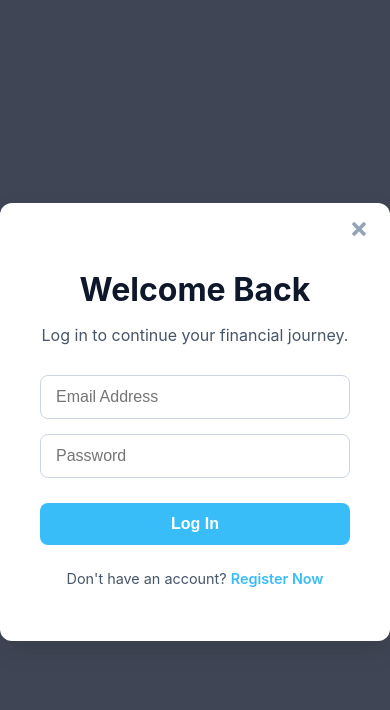
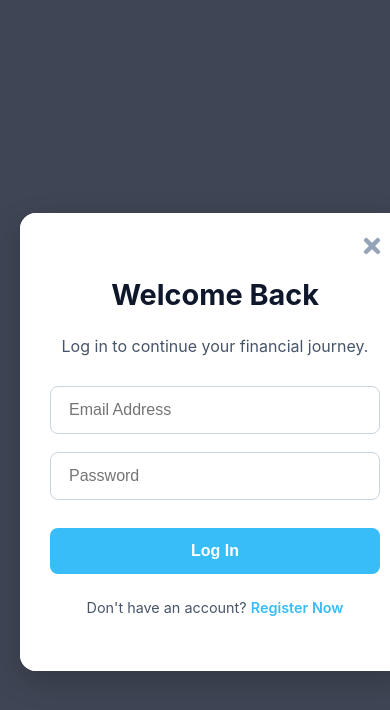
Before and after one commit to ACEathon-2025/Team-10, a React (Create React App) app: page / in a window 390 px wide. Both pictures are taken after a click on the button "Start Your Journey". Shown: the top 710 px of the page. Built offline with nearby package versions, Linux system fonts and the light colour scheme.

Commit message:
SignUp/Register

```diff
--- a/src/components/AuthPage.css
+++ b/src/components/AuthPage.css
@@ -1,49 +1,88 @@
+/* AuthPage.css */
+
 .auth-page-overlay {
   position: fixed;
   top: 0;
   left: 0;
   width: 100%;
   height: 100%;
-  background-color: rgba(15, 23, 42, 0.8); /* Dark blue with transparency */
+  background-color: rgba(15, 23, 42, 0.8);
   display: flex;
   justify-content: center;
   align-items: center;
   z-index: 1000;
   backdrop-filter: blur(5px);
+  padding: 20px;
 }
 
 .auth-container {
+  display: flex; /* This is key for the two-column layout */
   position: relative;
   background-color: #ffffff;
-  padding: 40px;
-  border-radius: 12px;
-  box-shadow: 0 10px 25px rgba(0, 0, 0, 0.1);
+  border-radius: 16px; /* Slightly more rounded corners */
+  box-shadow: 0 10px 30px rgba(0, 0, 0, 0.2);
   width: 100%;
-  max-width: 420px;
-  text-align: center;
-  animation: fadeIn 0.3s ease-in-out;
+  max-width: 960px; /* Wider container for two columns */
+  min-height: 600px;
+  overflow: hidden; /* Ensures children respect the border-radius */
+  animation: fadeIn 0.5s ease-in-out;
 }
 
 @keyframes fadeIn {
-  from {
-    opacity: 0;
-    transform: scale(0.95);
-  }
-  to {
-    opacity: 1;
-    transform: scale(1);
-  }
+  from { opacity: 0; transform: scale(0.95); }
+  to { opacity: 1; transform: scale(1); }
+}
+
+/* --- Left Promo Panel --- */
+.auth-promo-panel {
+  flex: 1; /* Takes up half the space */
+  background-color: #f0f9ff; /* A light, inviting blue */
+  padding: 50px;
+  display: flex;
+  flex-direction: column;
+  justify-content: center;
+  align-items: center;
+  text-align: center;
+}
+
+.promo-image {
+  max-width: 300px;
+  margin-bottom: 30px;
+}
+
+.promo-title {
+  font-size: 1.8rem;
+  font-weight: 700;
+  color: #0f172a;
+  line-height: 1.3;
+}
+
+.promo-subtitle {
+  font-size: 1rem;
+  color: #475569;
+  margin-top: 15px;
+}
+
+/* --- Right Form Panel --- */
+.auth-form-panel {
+  flex: 1; /* Takes up the other half */
+  padding: 50px;
+  display: flex;
+  flex-direction: column;
+  justify-content: center;
+  background-color: #ffffff;
 }
 
 .close-button {
   position: absolute;
-  top: 15px;
-  right: 15px;
+  top: 20px;
+  right: 20px;
   background: none;
   border: none;
-  font-size: 20px;
+  font-size: 24px;
   color: #94a3b8;
   cursor: pointer;
+  z-index: 10;
   transition: color 0.3s ease;
 }
 
@@ -56,22 +95,24 @@
   font-weight: 700;
   color: #0f172a;
   margin-bottom: 8px;
+  text-align: left; /* Align text to the left */
 }
 
 .auth-subtitle {
   font-size: 1rem;
   color: #475569;
   margin-bottom: 30px;
+  text-align: left;
 }
 
 .auth-form {
   display: flex;
   flex-direction: column;
-  gap: 15px;
+  gap: 18px; /* Increased gap */
 }
 
 .auth-form input {
-  padding: 12px 15px;
+  padding: 14px 18px; /* More padding */
   border: 1px solid #cbd5e1;
   border-radius: 8px;
   font-size: 1rem;
@@ -87,24 +128,26 @@
 .auth-button {
   background-color: #38bdf8;
   color: #ffffff;
-  padding: 12px;
+  padding: 14px;
   border: none;
   border-radius: 8px;
   font-size: 1rem;
   font-weight: bold;
   cursor: pointer;
-  transition: background-color 0.3s ease;
+  transition: background-color 0.3s ease, transform 0.2s ease;
   margin-top: 10px;
 }
 
 .auth-button:hover {
   background-color: #0ea5e9;
+  transform: translateY(-2px);
 }
 
 .auth-switch {
   margin-top: 25px;
   font-size: 0.9rem;
   color: #475569;
+  text-align: left;
 }
 
 .auth-switch span {
@@ -112,3 +155,35 @@
   font-weight: 600;
   cursor: pointer;
 }
+
+
+/* --- Mobile Responsiveness --- */
+@media screen and (max-width: 860px) {
+  /* On smaller screens, hide the promo image panel */
+  .auth-promo-panel {
+    display: none;
+  }
+
+  .auth-container {
+    flex-direction: column;
+    max-width: 450px; /* Revert to a modal-like width */
+    min-height: auto;
+  }
+
+  .auth-form-panel {
+    padding: 40px 30px;
+  }
+
+  .auth-title {
+    font-size: 1.8rem;
+    text-align: center; /* Center text on mobile */
+  }
+
+  .auth-subtitle {
+    text-align: center;
+  }
+
+  .auth-switch {
+    text-align: center;
+  }
+}
--- /dev/null
+++ b/src/components/AuthPage.js
@@ -0,0 +1,48 @@
+import React, { useState } from 'react';
+import { FaTimes } from 'react-icons/fa';
+import './AuthPage.css'; // We will update this CSS file next
+import Login from './Login'; // Import the new Login component
+import Register from './Register'; // Import the new Register component
+
+const AuthPage = ({ toggleAuthPage }) => {
+  const [isLoginView, setIsLoginView] = useState(true);
+
+  // This function will be passed to both Login and Register components
+  // to allow them to switch the view.
+  const toggleView = () => {
+    setIsLoginView(!isLoginView);
+  };
+
+  return (
+    <div className="auth-page-overlay">
+      <div className="auth-container">
+        <button className="close-button" onClick={toggleAuthPage}>
+          <FaTimes />
+        </button>
+
+        {/* Left Side: The attractive image and promo text */}
+        <div className="auth-promo-panel">
+          <img
+            src="/assets/finance_illustration.svg"
+            alt="Financial Planning"
+            className="promo-image"
+          />
+          <h2 className="promo-title">Your Journey to Financial Freedom Starts Here.</h2>
+          <p className="promo-subtitle">Manage debt, invest wisely, and build a secure future with RupeeRoute.</p>
+        </div>
+
+        {/* Right Side: The form area */}
+        <div className="auth-form-panel">
+          {isLoginView ? (
+            <Login toggleView={toggleView} />
+          ) : (
+            <Register toggleView={toggleView} />
+          )}
+        </div>
+
+      </div>
+    </div>
+  );
+};
+
+export default AuthPage;
--- a/src/components/AuthPage.jsx
+++ /dev/null
@@ -1,58 +0,0 @@
-import React, { useState } from 'react';
-import { FaTimes } from 'react-icons/fa';
-import './AuthPage.css';
-
-const AuthPage = ({ toggleAuthPage }) => {
-  const [isLoginView, setIsLoginView] = useState(true);
-
-  const switchToRegister = () => {
-    setIsLoginView(false);
-  };
-
-  const switchToLogin = () => {
-    setIsLoginView(true);
-  };
-
-  return (
-    <div className="auth-page-overlay">
-      <div className="auth-container">
-        <button className="close-button" onClick={toggleAuthPage}>
-          <FaTimes />
-        </button>
-
-        {isLoginView ? (
-          <>
-            <h2 className="auth-title">Welcome Back</h2>
-            <p className="auth-subtitle">Log in to continue your financial journey.</p>
-            <form className="auth-form">
-              <input type="email" placeholder="Email Address" required />
-              <input type="password" placeholder="Password" required />
-              <button type="submit" className="auth-button">Log In</button>
-            </form>
-            <p className="auth-switch">
-              Don't have an account?{' '}
-              <span onClick={switchToRegister}>Register Now</span>
-            </p>
-          </>
-        ) : (
-          <>
-            <h2 className="auth-title">Create Your Account</h2>
-            <p className="auth-subtitle">Start managing your finances like a pro.</p>
-            <form className="auth-form">
-              <input type="text" placeholder="Full Name" required />
-              <input type="email" placeholder="Email Address" required />
-              <input type="password" placeholder="Create Password" required />
-              <button type="submit" className="auth-button">Register</button>
-            </form>
-            <p className="auth-switch">
-              Already have an account?{' '}
-              <span onClick={switchToLogin}>Log In</span>
-            </p>
-          </>
-        )}
-      </div>
-    </div>
-  );
-};
-
-export default AuthPage;
--- a/src/components/Hero.css
+++ b/src/components/Hero.css
@@ -1,3 +1,5 @@
+/* Hero.css */
+
 .hero-section {
   background-color: #f8fafc;
   display: flex;
@@ -36,8 +38,6 @@
   margin-bottom: 30px;
 }
 
-/* src/components/Hero.css */
-
 .hero-cta-button {
   display: inline-block;
   background-color: #38bdf8;
@@ -49,8 +49,8 @@
   font-weight: bold;
   transition: background-color 0.3s ease, transform 0.3s ease;
   box-shadow: 0 4px 15px rgba(56, 189, 248, 0.3);
-  border: none; /* Add this to remove the border */
-  cursor: pointer; /* Add this to ensure the mouse becomes a pointer */
+  border: none;
+  cursor: pointer;
 }
 
 .hero-cta-button:hover {
@@ -70,14 +70,21 @@
   height: auto;
 }
 
+/* UPDATED Media Query for better mobile view */
 @media screen and (max-width: 960px) {
+  .hero-section {
+    /* NEW: Reduce padding on smaller screens */
+    padding: 60px 20px;
+  }
+
   .hero-container {
     flex-direction: column;
     text-align: center;
   }
 
   .hero-headline {
-    font-size: 2.5rem;
+    /* UPDATED: Further reduce font size for small devices */
+    font-size: 2.2rem;
   }
 
   .hero-subheadline {
--- /dev/null
+++ b/src/components/Login.jsx
@@ -0,0 +1,29 @@
+import React from 'react';
+
+const Login = ({ toggleView }) => {
+
+  const handleLogin = (event) => {
+    event.preventDefault();
+    // --- YOUR FIREBASE LOGIN LOGIC GOES HERE ---
+    // Example: signInWithEmailAndPassword(auth, email, password)
+    alert('Login form submitted!');
+  };
+
+  return (
+    <>
+      <h2 className="auth-title">Welcome Back</h2>
+      <p className="auth-subtitle">Log in to continue your financial journey.</p>
+      <form className="auth-form" onSubmit={handleLogin}>
+        <input type="email" name="email" placeholder="Email Address" required />
+        <input type="password" name="password" placeholder="Password" required />
+        <button type="submit" className="auth-button">Log In</button>
+      </form>
+      <p className="auth-switch">
+        Don't have an account?{' '}
+        <span onClick={toggleView}>Register Now</span>
+      </p>
+    </>
+  );
+};
+
+export default Login;
--- /dev/null
+++ b/src/components/Register.jsx
@@ -0,0 +1,30 @@
+import React from 'react';
+
+const Register = ({ toggleView }) => {
+
+  const handleRegister = (event) => {
+    event.preventDefault();
+    // --- YOUR FIREBASE REGISTER LOGIC GOES HERE ---
+    // Example: createUserWithEmailAndPassword(auth, email, password)
+    alert('Register form submitted!');
+  };
+
+  return (
+    <>
+      <h2 className="auth-title">Create Your Account</h2>
+      <p className="auth-subtitle">Start managing your finances like a pro.</p>
+      <form className="auth-form" onSubmit={handleRegister}>
+        <input type="text" name="fullName" placeholder="Full Name" required />
+        <input type="email" name="email" placeholder="Email Address" required />
+        <input type="password" name="password" placeholder="Create Password" required />
+        <button type="submit" className="auth-button">Register</button>
+      </form>
+      <p className="auth-switch">
+        Already have an account?{' '}
+        <span onClick={toggleView}>Log In</span>
+      </p>
+    </>
+  );
+};
+
+export default Register;
```
Also changed, not shown: src/components/Footer.css (+62 -13 lines), src/components/Header.css (+20 -7 lines), src/components/LearnPage.css (+20 -4 lines).
